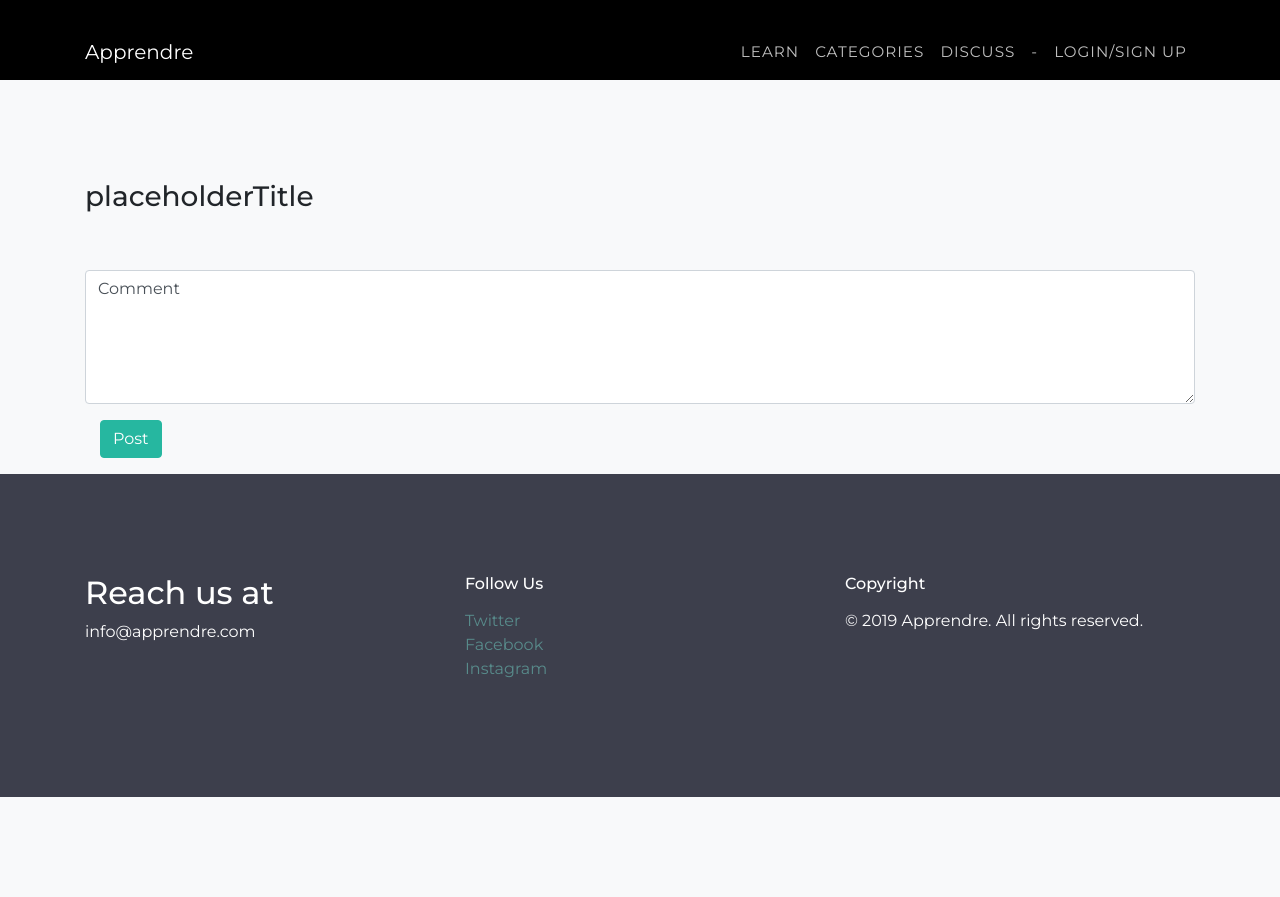
After one commit to michaelroudnitski/cultureplatform, a Django app: template cultureplatform/forum/templates/comment.html in a window 1280 px wide. The commit adds this page. Run offline with Django 3.2, Linux system fonts and the light colour scheme; the template is opened without the code that fills it, so the values that code supplies are empty; some libraries are stand-ins or nearby versions.

Commit message:
comment box

```diff
--- /dev/null
+++ b/cultureplatform/forum/templates/comment.html
@@ -0,0 +1,127 @@
+
+<!DOCTYPE html>
+<html lang="en-US">
+  <head>
+    <meta charset="UTF-8">
+    <meta http-equiv="X-UA-Compatible" content="IE=edge">
+    <meta name="viewport" content="width=device-width, initial-scale=1">
+    <title>Apprendre</title>
+    <meta name="description" content="A Digital Agency Website landing page template built by TemplateFlip.com"/>
+    <link href="https://fonts.googleapis.com/css?family=Montserrat:400,500,700" rel="stylesheet">
+    <link href="https://use.fontawesome.com/releases/v5.0.9/css/all.css" rel="stylesheet">
+    <link href="css/aos.css" rel="stylesheet">
+    <link href="css/ekko-lightbox.css" rel="stylesheet">
+    <link href="styles/bootstrap.css" rel="stylesheet">
+    <link href="styles/main.css" rel="stylesheet">
+  </head>
+  <body id="top">
+      <div class="container pt-4">
+        <nav class="navbar navbar-expand-lg navbar-dark bg-transparent px-0"><a class="text-white navbar-brand" href="index.html">Apprendre</a>
+        <button class="navbar-toggler" type="button" data-toggle="collapse" data-target="#da-navbarNav" aria-controls="da-navbarNav" aria-expanded="false" aria-label="Toggle navigation"><span class="navbar-toggler-icon"></span></button>
+        <div class="collapse navbar-collapse text-uppercase" id="da-navbarNav">
+          <ul class="navbar-nav ml-auto">
+            <li class="nav-item"><a class="nav-link smooth-scroll" href="learn.html">Learn</a></li>
+            <li class="nav-item"><a class="nav-link smooth-scroll" href="index.html#trending">Categories</a></li>
+            <li class="nav-item"><a class="nav-link smooth-scroll" href="index.html#discuss">Discuss</a></li>
+            <li class="nav-item"><a class="nav-link smooth-scroll" href="#">-</a></li>
+            <li class="nav-item"><a class="nav-link smooth-scroll" href="login.html">Login/Sign Up</a></li>
+          </ul>
+        </div>
+      </nav>
+    </div>
+
+
+  <div class="page-content">
+    <div class="da-section bg-light" id="services">
+      <div class="da-services">
+        <div class="container text-center">
+          <div class="h3 pb-5 text-left" data-aos="fade-up">placeholderTitle</div>
+            <div class="form-group">
+              <!-- <label for="comment">Comment:</label> -->
+              <textarea class="form-control" rows="5" id="comment">Comment</textarea>
+              <!-- <time class="comment-date" datetime="16-12-2014 01:05"><i class="fa fa-clock-o"></i> Dec 16, 2014</time> -->
+            </div>
+            <div class="container text-left">
+              <p><button type="button" class="btn btn-primary">Post</button>
+            </div>
+          <!-- <div class="row">
+            <div class="col-lg-3 col-md-6">
+              <div class="card mb-3">
+                <div class="card-body py-5" data-aos="zoom-in" data-aos-duration="500">
+                  <div class="text-primary"><i class="pb-3 fas fa-code fa-3x"></i>
+                    <p class="font-weight-bold">Subtitle</p>
+                  </div>
+                  <p>Lorem ipsum dolor sit amet consectetur adipiscing elit primis rutrum, nullam tempor malesuada laoreet tempus blandit pretium etc.</p>
+                </div>
+              </div>
+            </div>
+            <div class="col-lg-3 col-md-6">
+              <div class="card mb-3">
+                <div class="card-body py-5" data-aos="zoom-in" data-aos-duration="1000">
+                  <div class="text-primary"><i class="pb-3 fab fa-buromobelexperte fa-3x"></i>
+                    <p class="font-weight-bold">Subtitle</p>
+                  </div>
+                  <p>Lorem ipsum dolor sit amet consectetur adipiscing elit primis rutrum, nullam tempor malesuada laoreet tempus blandit pretium etc.</p>
+                </div>
+              </div>
+            </div>
+            <div class="col-lg-3 col-md-6">
+              <div class="card mb-3">
+                <div class="card-body py-5" data-aos="zoom-in" data-aos-duration="1500">
+                  <div class="text-primary"><i class="pb-3 fas fa-cubes fa-3x"></i>
+                    <p class="font-weight-bold">Subtitle</p>
+                  </div>
+                  <p>Lorem ipsum dolor sit amet consectetur adipiscing elit primis rutrum, nullam tempor malesuada laoreet tempus blandit pretium etc.</p>
+                </div>
+              </div>
+            </div>
+            <div class="col-lg-3 col-md-6">
+              <div class="card mb-3">
+                <div class="card-body py-5" data-aos="zoom-in" data-aos-duration="2000">
+                  <div class="text-primary"><i class="pb-3 fas fa-eye fa-3x"></i>
+                    <p class="font-weight-bold">Subtitle</p>
+                  </div>
+                  <p>Lorem ipsum dolor sit amet consectetur adipiscing elit primis rutrum, nullam tempor malesuada laoreet tempus blandit pretium etc.</p>
+                </div>
+              </div>
+            </div>
+          </div>
+        </div>
+      </div>
+    </div> -->
+
+  </div>
+  </div>
+  <footer class="bg-secondary da-section">
+    <div class="container text-white">
+      <div class="row">
+        <div class="col-md-4">
+          <div class="h2">Reach us at</div>
+          <p class="mb-0">info@apprendre.com</p>
+        </div>
+        <div class="col-md-4">
+          <div class="h6 pb-2">Follow Us</div>
+          <ul>
+            <li><a class="da-social-link text-green-muted" href="#">Twitter</a></li>
+            <li><a class="da-social-link text-green-muted" href="#">Facebook</a></li>
+            <li><a class="da-social-link text-green-muted" href="#">Instagram</a></li>
+          </ul>
+        </div>
+        <div class="col-md-4">
+          <div class="h6 pb-2">Copyright</div>
+          <p>&copy; 2019 Apprendre. All rights reserved.</p>
+        </div>
+      </div>
+    </div>
+  </footer>
+  <div id="scrolltop">
+    <button class="btn btn-primary"><span class="icon"><i class="fas fa-angle-up fa-2x"></i></span></button>
+  </div>
+  <script src="https://code.jquery.com/jquery-3.3.1.min.js"></script>
+  <script src="https://cdnjs.cloudflare.com/ajax/libs/popper.js/1.14.0/umd/popper.min.js"></script>
+  <script src="https://maxcdn.bootstrapcdn.com/bootstrap/4.1.0/js/bootstrap.min.js"></script>
+  <script src="js/aos.js"></script>
+  <script src="js/ekko-lightbox.min.js"></script>
+  <script src="scripts/main.js"></script>
+</body>
+</html>
```
Also changed, not shown: cultureplatform/forum/templates/content-example.html (+29 -4 lines), cultureplatform/forum/views.py (line endings or trailing spaces).
